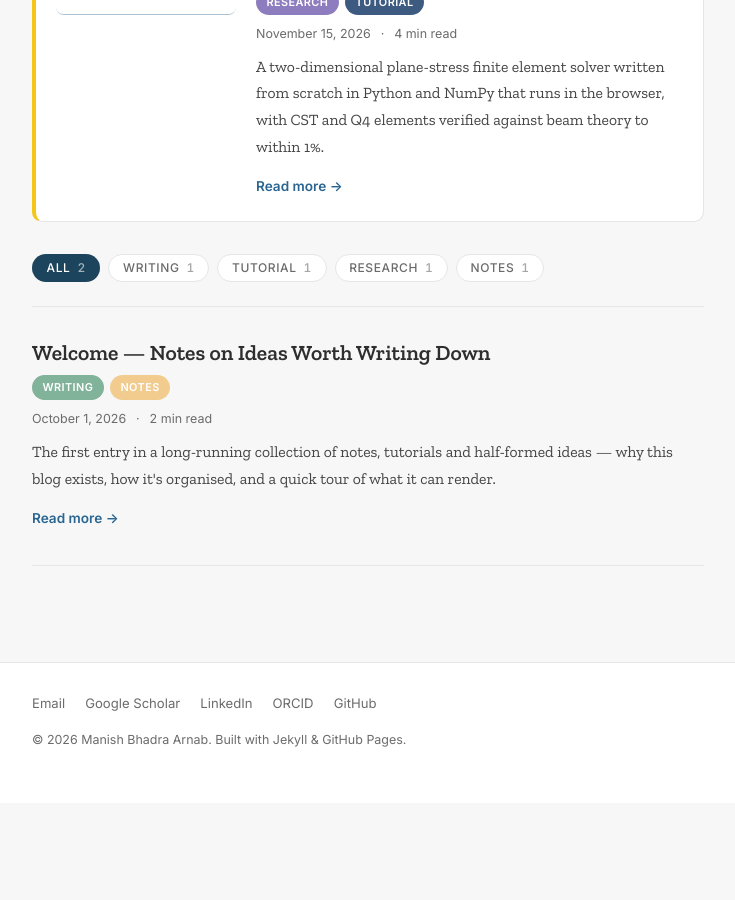
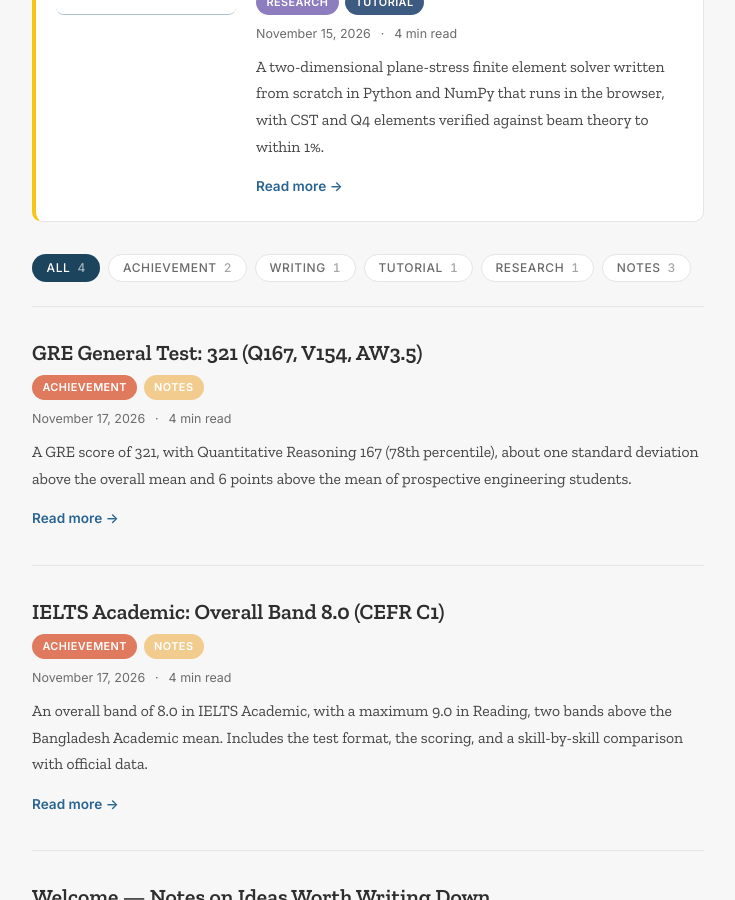
Before and after one commit to arbhadra/blog, a Jekyll site: the page built from index.html, in a window 1280 px wide and 900 px high, scrolled down 616 px. Shown: the whole window, without its empty margins (272-1007 px from the left). Built offline with Jekyll 4.4.1, drawn with Linux system fonts in a browser that asks for light colours; before the commit the page ends 1419 px from its top, so only the background shows below that; part of the change alters nothing that is shown.

Commit message:
Add posts: GRE General Test and IELTS Academic results

```diff
--- a/_data/catalog.yml
+++ b/_data/catalog.yml
@@ -28,6 +28,28 @@
 #  Order does not matter; the site sorts by date. Newest-first is tidiest.
 # =====================================================================
 
+- slug: 2026-11-17-ielts-academic-result
+  title: "IELTS Academic: Overall Band 8.0 (CEFR C1)"
+  subtitle: "Listening 8.0, Reading 9.0, Writing 7.5, Speaking 6.5, compared with official 2024–25 IELTS statistics."
+  date: 2026-11-17
+  tags: [achievement, notes]
+  summary: >-
+    An overall band of 8.0 in IELTS Academic, with a maximum 9.0 in Reading,
+    two bands above the Bangladesh Academic mean. Includes the test format,
+    the scoring, and a skill-by-skill comparison with official data.
+  status: published
+
+- slug: 2026-11-17-gre-general-test-result
+  title: "GRE General Test: 321 (Q167, V154, AW3.5)"
+  subtitle: "What the GRE measures, and how this result compares with ETS reference data for all test takers and for engineering applicants."
+  date: 2026-11-17
+  tags: [achievement, notes]
+  summary: >-
+    A GRE score of 321, with Quantitative Reasoning 167 (78th percentile),
+    about one standard deviation above the overall mean and 6 points above
+    the mean of prospective engineering students.
+  status: published
+
 - slug: 2026-11-15-fem2d-browser-solver
   title: "FEM-2D: A Browser-Based 2D Finite Element Solver"
   subtitle: "Plane-stress FEM from scratch in NumPy, verified against beam theory and run in the browser with PyScript."
--- /dev/null
+++ b/posts/2026-11-17-gre-general-test-result/index.md
@@ -0,0 +1,82 @@
+---
+---
+
+I took the GRE General Test on 26 September 2024 and scored **321
+(Verbal 154, Quantitative 167)** with **3.5 in Analytical Writing**. This post
+explains what the test measures, why graduate programmes use it, and how this
+result compares with the official ETS reference data, both for all test takers
+and for applicants intending to study engineering.
+
+## The GRE General Test
+
+The GRE (Graduate Record Examinations) General Test is administered by ETS and
+is accepted for admission by graduate and business schools worldwide. It
+gives admissions committees a common, standardised measure for comparing
+applicants from different universities, grading systems and countries.
+
+Since September 2023, the test has taken about 1 hour 58 minutes and has three
+measures:
+
+| Measure | Format | Score scale |
+|---|---|---|
+| Verbal Reasoning | 2 sections, 27 questions | 130–170, 1-point steps |
+| Quantitative Reasoning | 2 sections, 27 questions | 130–170, 1-point steps |
+| Analytical Writing | 1 "Analyze an Issue" essay | 0–6, half-point steps |
+
+Verbal and Quantitative Reasoning are adaptive by section: performance on the
+first section sets the difficulty of the second. The Analytical Writing essay
+is scored holistically by trained raters and by software. Scores remain
+reportable for five years after the test date.
+
+## Result
+
+| Measure | Score | Percentile (score report) | Percentile (ETS data, 2022–25) |
+|---|---|---|---|
+| Verbal Reasoning | 154 / 170 | 59th | 59th |
+| Quantitative Reasoning | 167 / 170 | 78th | 75th |
+| Analytical Writing | 3.5 / 6.0 | 41st | 40th |
+| **Verbal + Quant** | **321 / 340** | — | — |
+
+A percentile is the percentage of test takers who scored lower. The score
+report shows the ranks in use when it was issued; the last column shows the
+ranks in the latest ETS interpretive data, based on everyone who tested
+between July 2022 and June 2025.
+
+## Comparison with the reference groups
+
+ETS reports the following means and standard deviations (SD) for all test
+takers between July 2022 and June 2025 (about 790,000 people), and for
+seniors and graduates who said they intended to study **engineering**
+(about 49,000 people).
+
+| Measure | My score | All test takers: mean (SD) | Difference | Engineering: mean (SD) | Difference |
+|---|---|---|---|---|---|
+| Verbal | 154 | 151.39 (8.43) | +2.6 (+0.31 SD) | 151 (8) | +3 (+0.38 SD) |
+| Quant | 167 | 157.62 (9.90) | +9.4 (+0.95 SD) | 161 (8) | +6 (+0.75 SD) |
+| Writing | 3.5 | 3.46 (0.85) | +0.04 (+0.05 SD) | 3.4 (0.8) | +0.1 (+0.13 SD) |
+
+In the engineering group, 38% of test takers scored 165 or higher in
+Quantitative Reasoning, and 10.6% scored a perfect 170.
+
+## Interpretation
+
+- **Quantitative Reasoning is the strongest measure.** At 167, the score is
+  almost one standard deviation above the overall mean, and 6 points above
+  the mean of prospective engineering students. This is the measure that
+  engineering and physical-science programmes weigh most heavily.
+- **Verbal Reasoning is above average** for both reference groups. This
+  matters for reading research literature and writing technical documents.
+- **Analytical Writing is at the mean** for both groups. It is the measure
+  with the most room for improvement. My later
+  [IELTS](../2026-11-17-ielts-academic-result/) Writing band of 7.5 gives a second, independent measure of written English.
+
+The quantitative result is consistent with my work in mechanical engineering
+and computational mechanics, for example the
+[FEM-2D finite element solver](../2026-11-15-fem2d-browser-solver/), which I
+wrote and verified against analytical solutions.
+
+## Sources
+
+- ETS, [Understanding your GRE General Test scores](https://www.ets.org/gre/test-takers/general-test/scores/understand-scores.html)
+- ETS, [GRE General Test Interpretive Data, Table 1A–1C](https://www.ets.org/content/dam/ets-org/pdfs/gre/gre-guide-table-1a.pdf) (test takers July 2022 – June 2025)
+- ETS, [Distribution of scores within intended broad graduate major field, Table 3A](https://www.ets.org/content/dam/ets-org/pdfs/gre/gre-guide-table-3a.pdf)
--- /dev/null
+++ b/posts/2026-11-17-ielts-academic-result/index.md
@@ -0,0 +1,88 @@
+---
+---
+
+I took the IELTS Academic test on 21 January 2025 and achieved an **overall
+band score of 8.0**. That corresponds to CEFR level **C1** and to the IELTS
+description "very good user". This post outlines what IELTS assesses, why
+universities require it, and how the result compares with the official IELTS
+statistics for 2024–25.
+
+## The IELTS Academic test
+
+IELTS (International English Language Testing System) is jointly owned by the
+British Council, IDP IELTS and Cambridge University Press & Assessment. It is
+recognised by universities, employers and immigration authorities worldwide.
+There are two versions. **IELTS Academic** is the one used for admission to
+university, and it accounts for about 79% of all IELTS test takers.
+
+| Skill | Format | Duration |
+|---|---|---|
+| Listening | 4 recordings, 40 questions | ~30 min |
+| Reading | 3 academic texts, 40 questions | 60 min |
+| Writing | Task 1 (describe a graph or process) and Task 2 (essay) | 60 min |
+| Speaking | Face-to-face interview with an examiner | 11–14 min |
+
+Each skill is scored on a 9-band scale in half-band steps. The overall band is
+the mean of the four skills, rounded to the nearest half band. Writing and
+Speaking are rated against published criteria by certified examiners.
+Recognising organisations verify results directly with IELTS, and the
+recommended validity of a result is two years.
+
+## Result
+
+| Skill | Band | IELTS descriptor |
+|---|---|---|
+| Listening | 8.0 | Very good |
+| Reading | **9.0** | Expert |
+| Writing | 7.5 | Good – very good |
+| Speaking | 6.5 | Competent – good |
+| **Overall** | **8.0** | **Very good (CEFR C1)** |
+
+The mean of the four skills is (8.0 + 9.0 + 7.5 + 6.5) / 4 = 7.75, which
+rounds to an overall 8.0.
+
+A band of 9.0 in Reading is the maximum possible. In the Academic Reading
+section, it requires at least 39 correct answers out of 40.
+
+## Comparison with official statistics (2024–25)
+
+IELTS publishes mean band scores for each skill. The table compares my
+result with the means for Academic test takers from Bangladesh, and with the
+reliability statistics IELTS reports for all test takers.
+
+| Skill | My band | Bangladesh, Academic: mean | Difference | All test takers: mean (SD) |
+|---|---|---|---|---|
+| Listening | 8.0 | 5.82 | +2.18 | 6.45 (1.36) |
+| Reading | 9.0 | 6.23 | +2.77 | 6.32 (1.26), Academic |
+| Writing | 7.5 | 5.83 | +1.67 | — |
+| Speaking | 6.5 | 5.88 | +0.62 | — |
+| **Overall** | **8.0** | **6.00** | **+2.00** | ≈ 6.2, Academic |
+
+IELTS does not publish official percentile ranks. As a rough guide, assume
+scores are normally distributed with the published means and standard
+deviations. Then Listening 8.0 lies about 1.1 SD above the mean (≈ 87th
+percentile), and Reading 9.0 lies about 2.1 SD above the Academic mean
+(≈ 98th percentile). These figures are estimates, not official values.
+
+## Interpretation
+
+- **Receptive skills are at the top of the scale.** Reading 9.0 and Listening
+  8.0 show the ability to follow dense academic text and lectures. This is
+  most of the day-to-day language demand of graduate study.
+- **Writing 7.5 is 1.7 bands above the national mean.** It reflects
+  experience in structured technical and argumentative writing.
+- **Speaking 6.5 is the relative weakness** of the profile. It is still
+  above the national mean, and it meets the per-skill minimum (commonly 6.0
+  or 6.5) set by many programmes.
+- **For admissions:** graduate programmes in English-speaking countries
+  commonly require an overall band of 6.5–7.0, often with a minimum in each
+  skill. An overall 8.0 is above these typical thresholds.
+
+Together with my [GRE result](../2026-11-17-gre-general-test-result/), this
+completes the standardised testing for my graduate applications in
+mechanical engineering.
+
+## Sources
+
+- IELTS, [Test statistics and test taker performance 2024–2025](https://ielts.org/researchers/our-research/test-statistics)
+- IELTS, [IELTS scoring in detail](https://ielts.org/take-a-test/your-results/ielts-scoring-in-detail)
```
